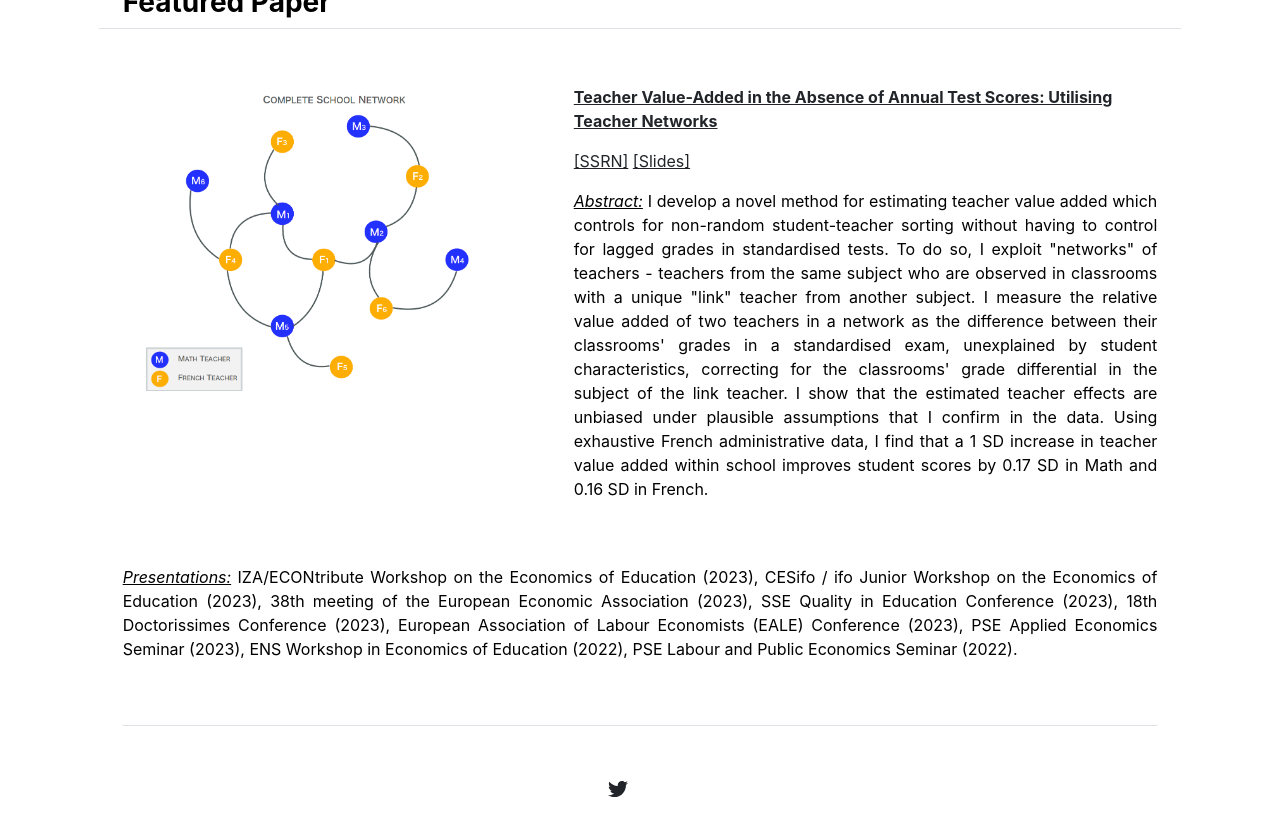
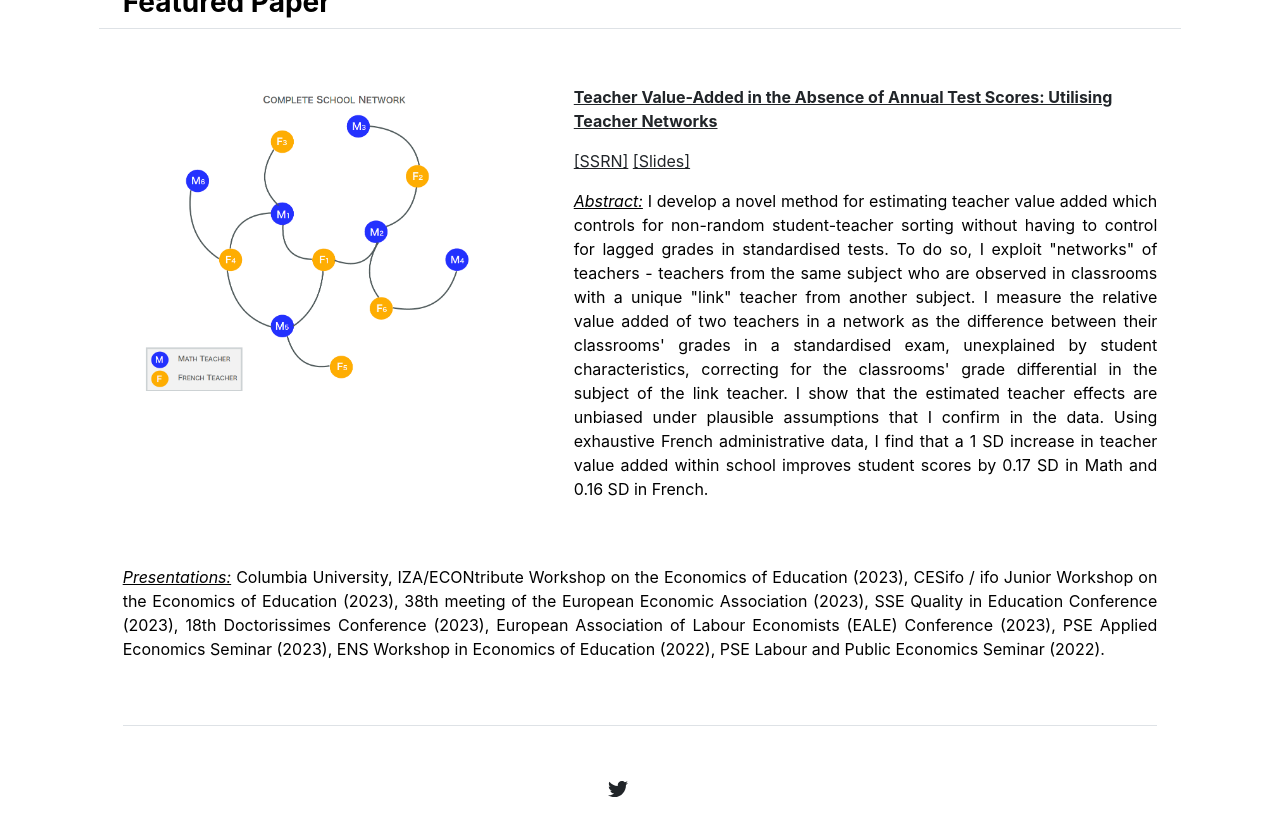
Before and after one commit to desislavatartova/desislavatartova.github.io, a Jekyll site: the page built from index.md, in a window 1280 px wide and 900 px high, scrolled down 653 px. Shown: the top 836 px of the window. Built offline with Jekyll 4.4.1, drawn with Linux system fonts in a browser that asks for light colours.

Commit message:
Update home.html

```diff
--- a/_layouts/home.html
+++ b/_layouts/home.html
@@ -34,5 +34,5 @@ layout: default
 	<p align="justify"> <u><em>Abstract:</em></u> I develop a novel method for estimating teacher value added which controls for non-random student-teacher sorting without having to control for lagged grades in standardised tests. To do so, I exploit "networks" of teachers  - teachers from the same subject who are observed in classrooms with a unique "link" teacher from another subject. I measure the relative value added of two teachers in a network as the difference between their classrooms' grades in a standardised exam, unexplained by student characteristics, correcting for the classrooms' grade differential in the subject of the link teacher. I show that the estimated teacher effects are unbiased under plausible assumptions that I confirm in the data. Using exhaustive French administrative data, I find that a 1 SD increase in  teacher value added within school improves student scores by 0.17 SD in Math and 0.16 SD in French.
 	</p>
   </div>
-	    <p align="justify"> <u><em>Presentations:</em></u> IZA/ECONtribute Workshop on the Economics of Education (2023), CESifo / ifo Junior Workshop on the Economics of Education (2023),  38th meeting of the European Economic Association (2023), SSE Quality in Education Conference (2023), 18th Doctorissimes Conference (2023), European Association of Labour Economists (EALE) Conference (2023), PSE Applied Economics Seminar (2023), ENS Workshop in Economics of Education (2022), PSE Labour and Public Economics Seminar (2022). </p>
+	    <p align="justify"> <u><em>Presentations:</em></u> Columbia University, IZA/ECONtribute Workshop on the Economics of Education (2023), CESifo / ifo Junior Workshop on the Economics of Education (2023),  38th meeting of the European Economic Association (2023), SSE Quality in Education Conference (2023), 18th Doctorissimes Conference (2023), European Association of Labour Economists (EALE) Conference (2023), PSE Applied Economics Seminar (2023), ENS Workshop in Economics of Education (2022), PSE Labour and Public Economics Seminar (2022). </p>
 </div>
```
